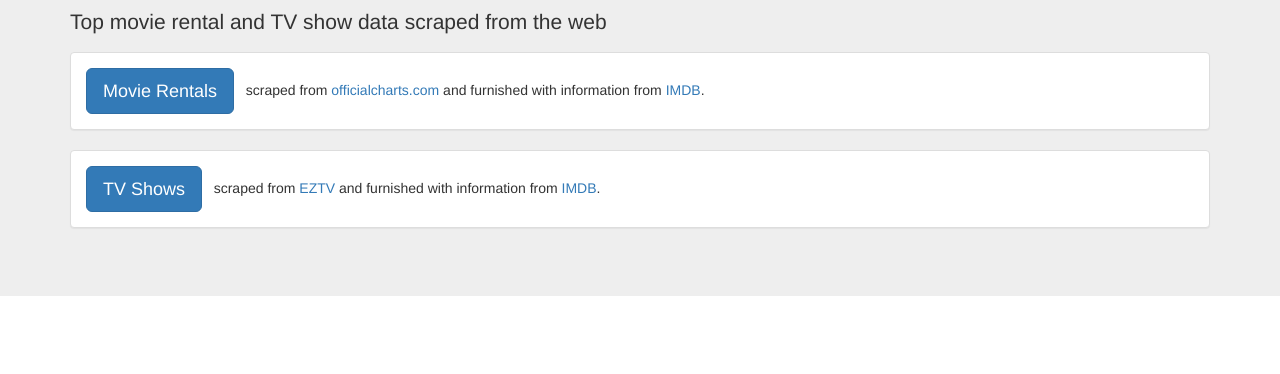
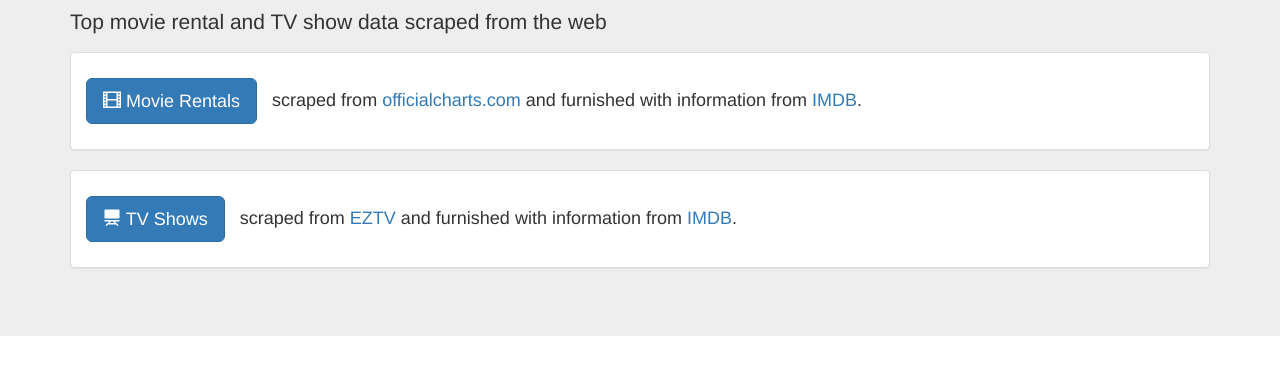
Before and after one commit to feltech/Scraper, a website: page index.html in a window 1280 px wide. Shown: the part 140-514 px from the top of the page. Drawn offline with nearby package versions, Linux system fonts and the light colour scheme.

Commit message:
Added glyphicons and larger text to index.html

```diff
--- a/index.html
+++ b/index.html
@@ -14,19 +14,19 @@
 		<h1>Telescuff</h1>
 		<p>Top movie rental and TV show data scraped from the web</p>
 		<div class="panel panel-default">
-			<div class="panel-body"><a
+			<div class="panel-body"><h4><a
 					class="btn btn-primary btn-lg" href="movierentals.html" role="button"
-				>Movie Rentals</a>
+				><span class='glyphicon glyphicon-film'></span> Movie Rentals</a>
 			 	&nbsp; scraped from <a href="http://www.officialcharts.com">officialcharts.com</a>
-			 	and furnished with information from <a href="http://www.imdb.com">IMDB</a>.
+			 	and furnished with information from <a href="http://www.imdb.com">IMDB</a>.</h4>
 			</div>
 		</div>
 		<div class="panel panel-default">
-			<div class="panel-body"><a
+			<div class="panel-body"><h4><a
 					class="btn btn-primary btn-lg" href="tvshows.html" role="button"
-				>TV Shows</a>
-				&nbsp; scraped from <a href="https://eztv.ag">EZTV</a> and furnished with information from
-				<a href="http://www.imdb.com">IMDB</a>.
+				><span class='glyphicon glyphicon-blackboard'></span> TV Shows</a>
+				&nbsp; scraped from <a href="https://eztv.ag">EZTV</a> and furnished with
+				information from <a href="http://www.imdb.com">IMDB</a>.</h4>
 			</div>
 		</div>
 	</div>
```
